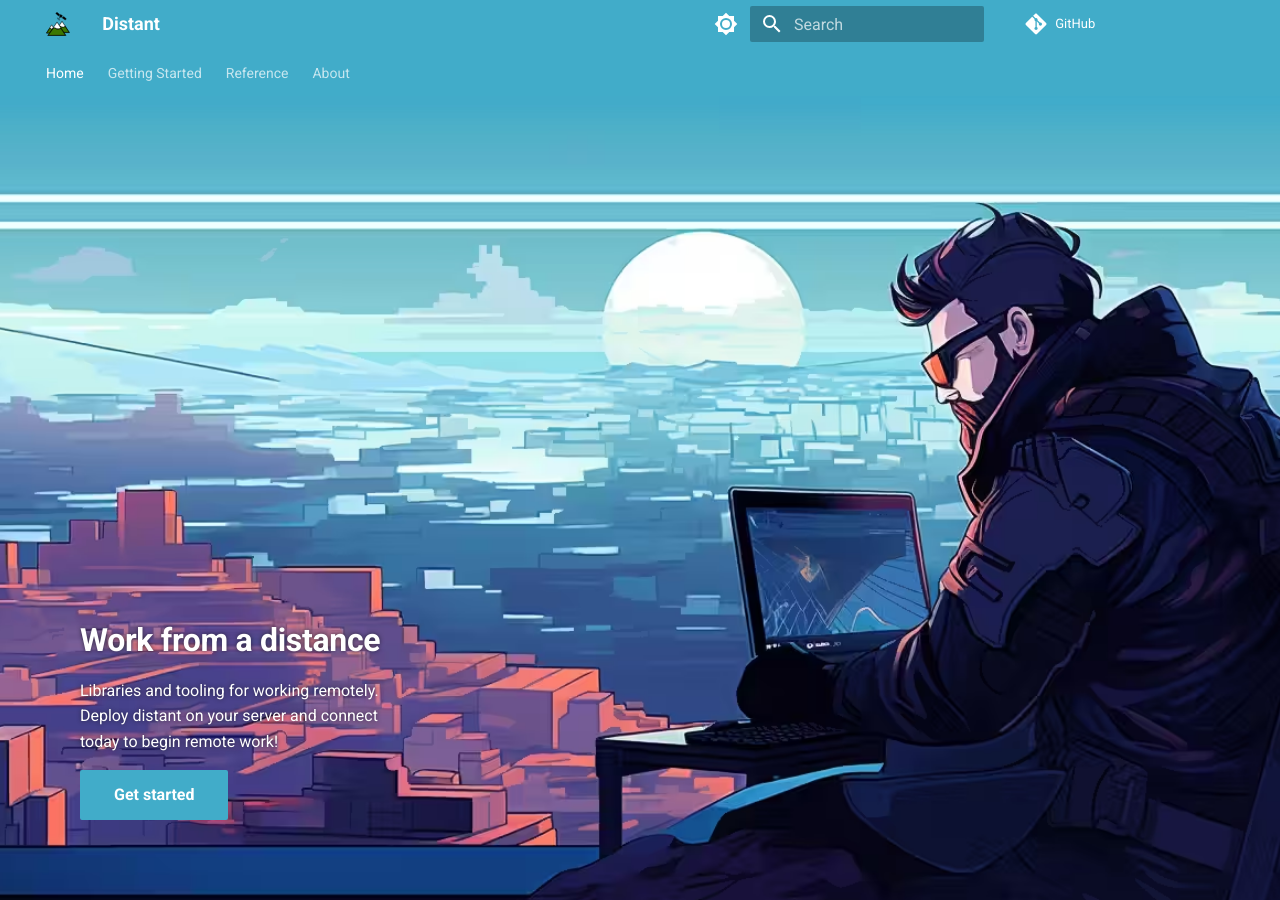
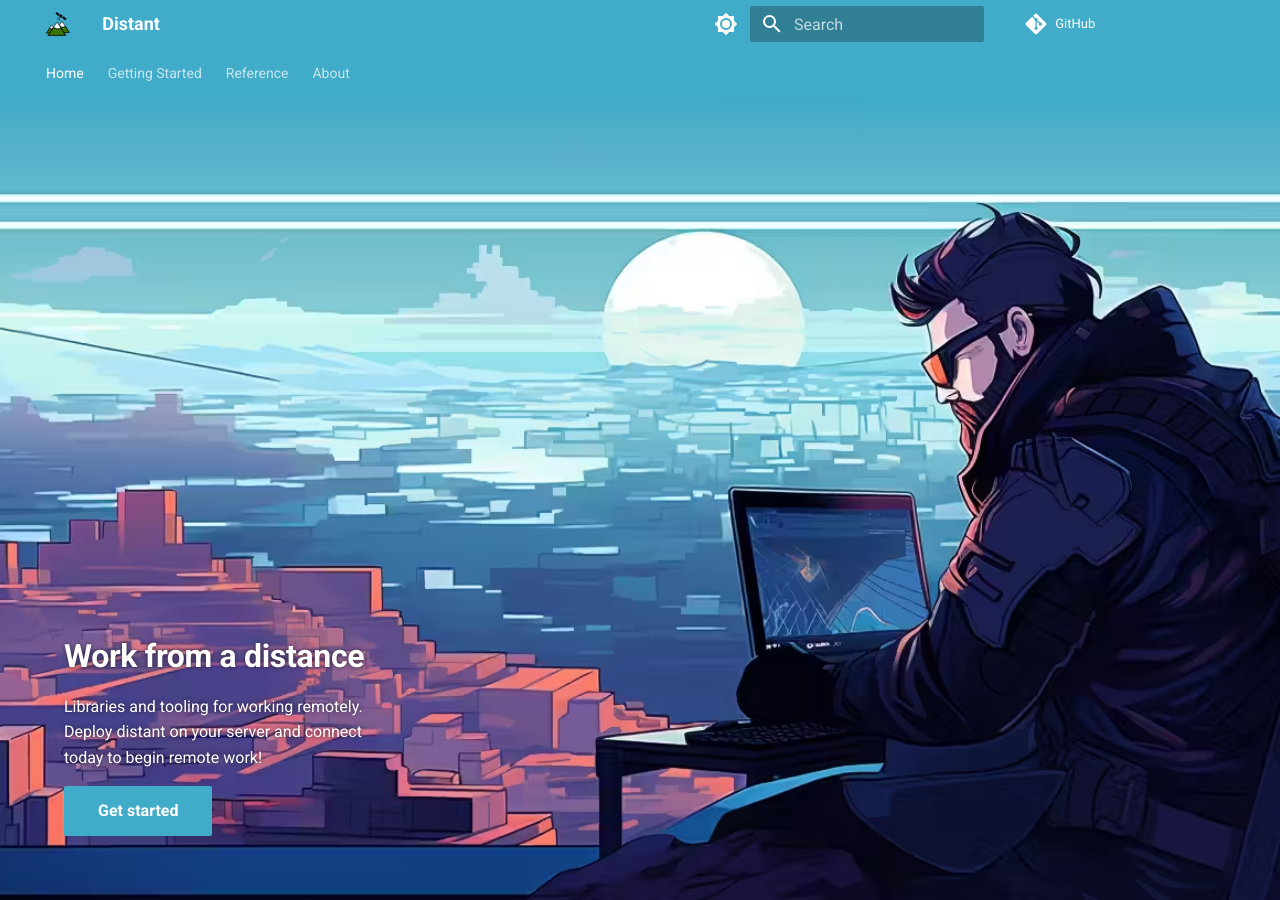
Before and after one commit to chipsenkbeil/distant.dev, an MkDocs documentation site: the page built from docs/index.md, in a window 1280 px wide. Built offline with MkDocs 1.6.1 and Material for MkDocs 9.7.7, drawn with Linux system fonts in a browser that asks for light colours; comment, search, counter and statistics services are not loaded.

Commit message:
Fix click issues

```diff
--- a/overrides/home.html
+++ b/overrides/home.html
@@ -48,7 +48,7 @@
     }
 
     .md-hero-background {
-      position: absolute;
+      position: relative;
       width: 100vw;
       height: 100vh;
     }
@@ -63,8 +63,8 @@
 
     .md-hero-quickstart-box {
       position: absolute;
-      left: 5em;
-      bottom: 5em;
+      left: 3.2rem;
+      bottom: 3.2rem;
       max-width: 16rem;
     }
 
@@ -84,9 +84,8 @@
     /* Center quickstart box */
     @media screen and (max-width: 30em) {
       .md-hero-quickstart-box {
-        left: 1em;
-        right: 1em;
-        bottom: 2em;
+        left: 2rem;
+        bottom: 2rem;
         max-width: unset;
 
         display: flex;
@@ -94,7 +93,7 @@
         justify-content: flex-end;
         align-items: flex-start;
 
-        margin: 1em;
+        margin: 1rem;
       }
     }
   </style>
```
